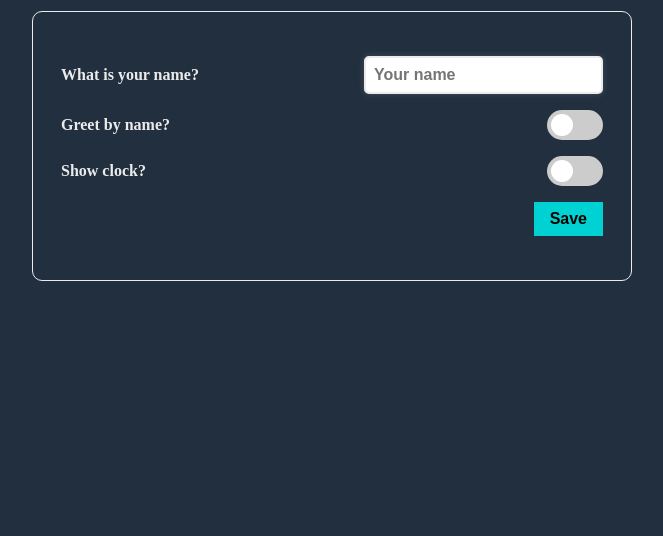
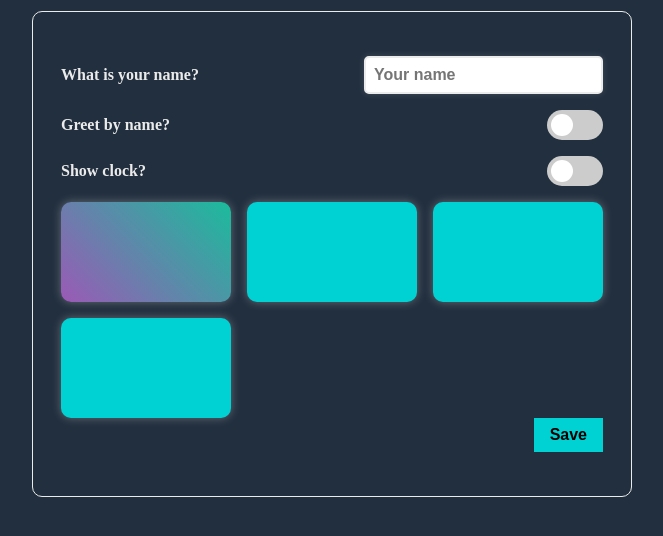
Before and after one commit to DanielWinning/FocusTab, a browser extension: page options.html in a window 1280 px wide. Shown: the part 106-642 px from the top of the page, without its empty margins (308-971 px from the left). Drawn offline with Linux system fonts and the light colour scheme.

Commit message:
updated README, working on theme picker

```diff
--- a/assets/scss/options.scss
+++ b/assets/scss/options.scss
@@ -115,3 +115,25 @@ button {
     color: #b63943;
   }
 }
+#theme-picker {
+  display: grid;
+  grid-template-columns: 1fr 1fr 1fr;
+  grid-gap: 1rem;
+
+  &> div {
+    width: 100%;
+    height: 100px;
+    cursor: pointer;
+    background-color: #00d2d3;
+    border-radius: 10px;
+    box-shadow: 0 0 10px rgba(255,255,255,.3);
+    transition: all .4s ease;
+
+    &:nth-of-type(1) {
+      background: linear-gradient(45deg, rgba(155,89,182,1) 0%, rgba(26,188,156,1) 100%);
+    }
+    &:hover {
+      box-shadow: 0 0 10px rgba(255,255,255,.75);
+    }
+  }
+}
--- a/options.html
+++ b/options.html
@@ -45,6 +45,12 @@
                     <span class="slider round"></span>
                 </label>
             </div>
+            <div id="theme-picker">
+                <div></div>
+                <div></div>
+                <div></div>
+                <div></div>
+            </div>
 
             <div style="display: flex; justify-content: end; align-items: center">
                 <button type="button" id="save-options">
```
Also changed, not shown: README.md, assets/css/options.css.
